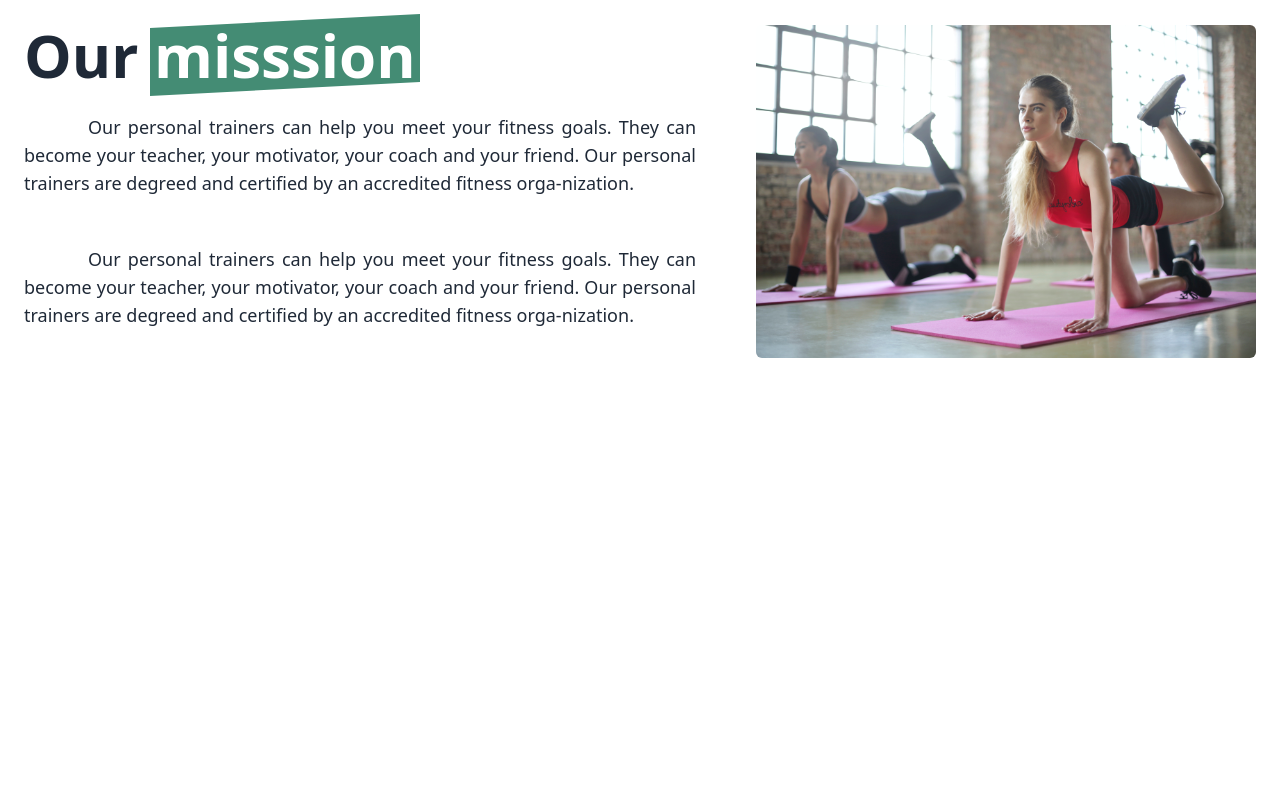
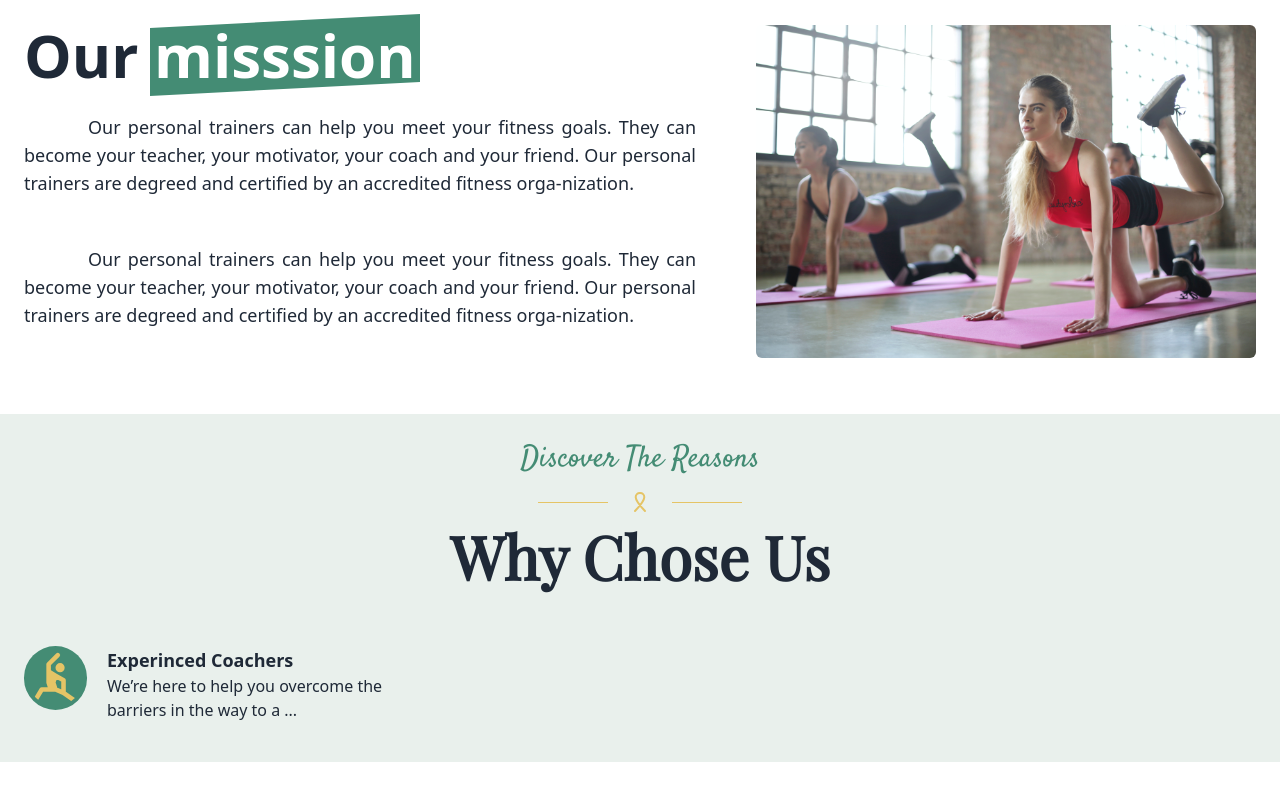
Before and after one commit to DevelopersZone06/revive-client, a React (Vite) app: page /about in a window 1280 px wide. Shown: the part 690-1490 px from the top of the page. Before the commit the page ends 1048 px from the top, so only its background shows below. Built offline with nearby package versions, Linux system fonts and the light colour scheme.

Commit message:
add why chose us section about page

```diff
--- a/src/Pages/About/About.jsx
+++ b/src/Pages/About/About.jsx
@@ -2,11 +2,13 @@ import AboutTitle from "./AboutTitle";
 import image1 from '../../assets/about/about_1.jpg'
 import image2 from '../../assets/about/about_2.jpg'
 import { IoCheckmarkDone } from "react-icons/io5";
+import Title from "../../Shared/Title";
+import { GrYoga } from "react-icons/gr";
 const About = () => {
     return (
         <div>
             <AboutTitle />
-{/* 1st section */}
+            {/* 1st section */}
             <div className="flex flex-col sm:flex-row md:flex-row mx-6 mt-14 gap-10">
                 <img src={image2} alt="" className="w-[410px] md:w-[300px] rounded-md object-cover border-t-8 border-l-8 border-[#448c74] transition delay-150 duration-300 ease-in-out hover:scale-90" />
                 <div>
@@ -42,6 +44,28 @@ const About = () => {
                 </div>
                 <img src={image1} alt="" className="md:w-[500px] rounded-md object-cover transition delay-150 duration-300 ease-in-out hover:scale-90" />
             </div>
+            {/* third section */}
+
+            <div>
+                <div className="paralax-item  bg-fixed my-14 py-7">
+                    <Title subHeading={'Discover the Reasons'} heading={'Why Chose Us'} />
+                    <div>
+                       <div className="mx-6 grid grid-cols-3 gap-5">
+                       <div className="flex gap-5 py-3">
+                        <GrYoga className="h-16 w-16 rounded-full p-1 bg-[#448c74] text-[#E5C466] "/>
+                            <div className="justify-start">
+
+
+                                <h3 className="text-lg font-semibold">Experinced Coachers</h3>
+                               <p className="max-w-xs">We’re here to help you overcome the barriers in the way to a ...</p>
+                            </div>
+
+                        </div>
+
+                       </div>
+                    </div>
+                </div>
+            </div>
         </div>
     );
 };
```
